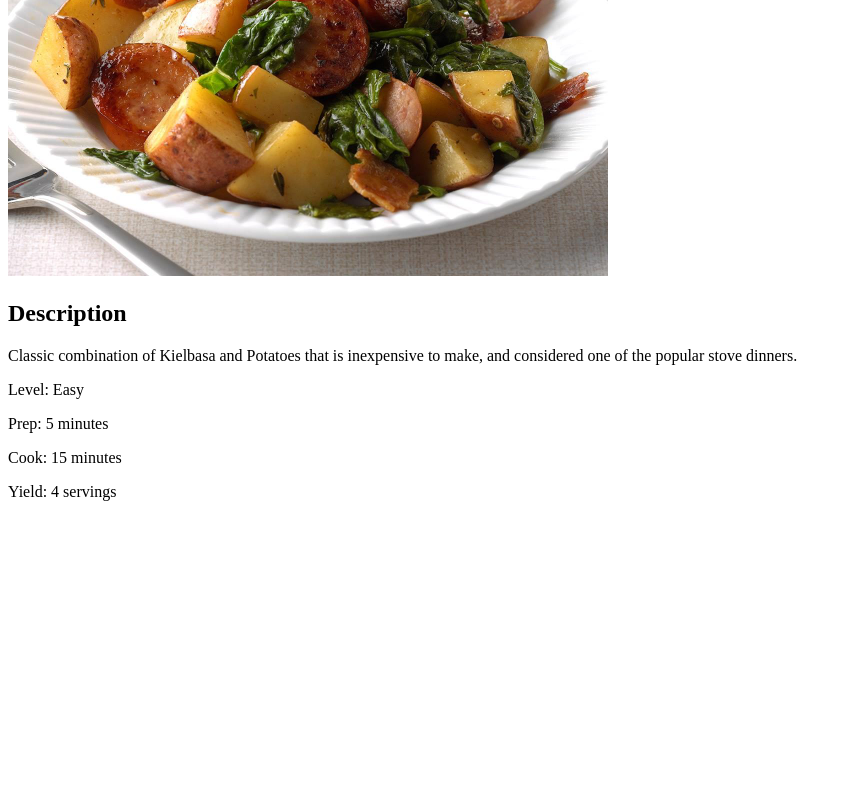
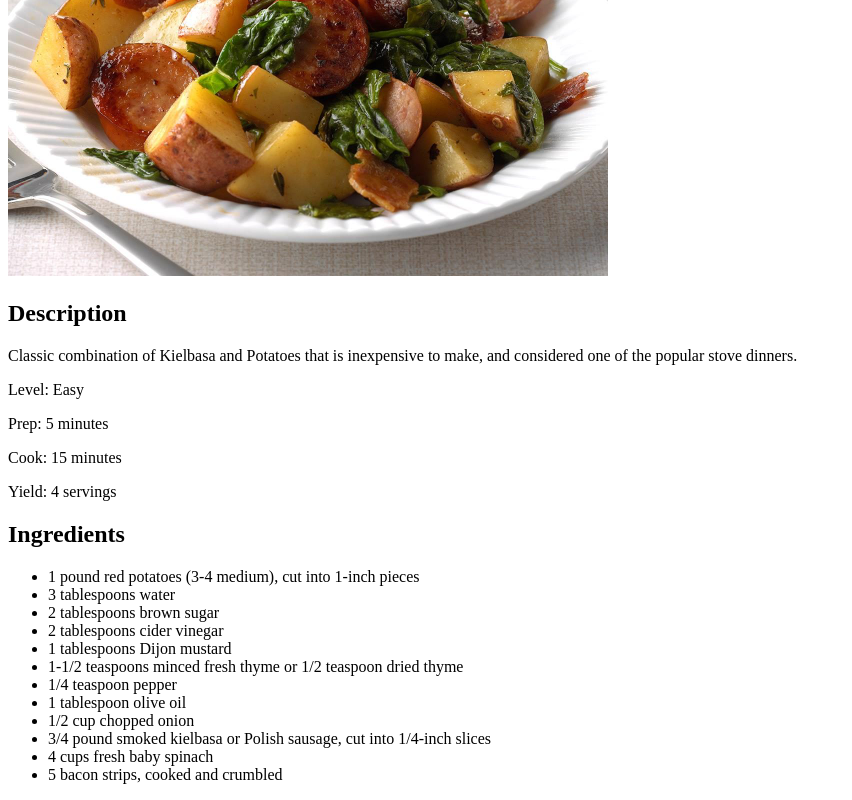
Before and after one commit to VHadyak/odin-recipes, a plain HTML site: page recipes/Potato-Kielbasa-Skillet.html in a window 1280 px wide. Shown: the part 404-1204 px from the top of the page, without its empty margins (0-852 px from the left). Before the commit the page ends 921 px from the top, so only its background shows below. Drawn offline with Linux system fonts and the light colour scheme.

Commit message:
Add the list of ingredients to the recipe

```diff
--- a/recipes/Potato-Kielbasa-Skillet.html
+++ b/recipes/Potato-Kielbasa-Skillet.html
@@ -16,5 +16,22 @@
         <p>Prep: 5 minutes</p>
         <p>Cook: 15 minutes</p>
         <p>Yield: 4 servings</p>
+
+        <h2>Ingredients</h2>
+
+        <ul>
+            <li>1 pound red potatoes (3-4 medium), cut into 1-inch pieces</li>
+            <li>3 tablespoons water</li>
+            <li>2 tablespoons brown sugar</li>
+            <li>2 tablespoons cider vinegar</li>
+            <li>1 tablespoons Dijon mustard</li>
+            <li>1-1/2 teaspoons minced fresh thyme or 1/2 teaspoon dried thyme</li>
+            <li>1/4 teaspoon pepper</li>
+            <li>1 tablespoon olive oil</li>
+            <li>1/2 cup chopped onion</li>
+            <li>3/4 pound smoked kielbasa or Polish sausage, cut into 1/4-inch slices</li>
+            <li>4 cups fresh baby spinach</li>
+            <li>5 bacon strips, cooked and crumbled</li>
+        </ul>
     </body>
 </html>
```
Also changed, not shown: recipes/Prawn-Harissa-Spaghetti.html (+13 -0 lines), recipes/Quick-Chicken-Piccata.html (+13 -0 lines).
